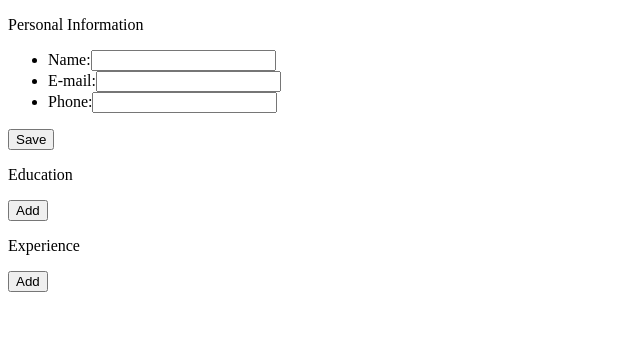
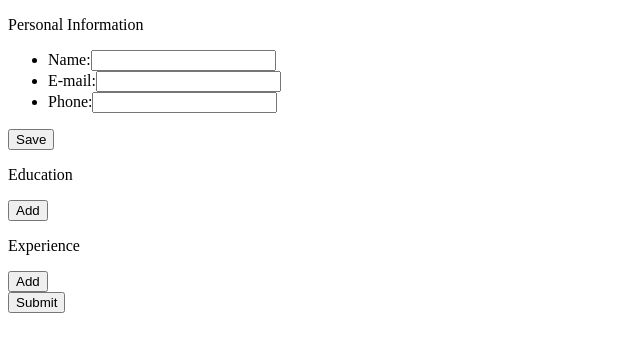
Before and after one commit to Sheishori/cv-creator, a React (Create React App) app: page / in a window 1280 px wide. Shown: the top 352 px of the page, without its empty margins (0-640 px from the left). Built offline with nearby package versions, Linux system fonts and the light colour scheme.

Commit message:
Add a submit button to hide all editing and only display saved data

```diff
--- a/src/App.js
+++ b/src/App.js
@@ -4,12 +4,43 @@ import Education from './components/Education';
 import Experience from './components/Experience';
 
 class App extends React.Component {
+	constructor() {
+		super();
+
+		this.state = {
+			editing: true,
+		};
+
+		this.submit = this.submit.bind(this);
+		this.edit = this.edit.bind(this);
+	}
+
+	submit() {
+		this.setState({
+			editing: false,
+		});
+	}
+
+	edit() {
+		this.setState({
+			editing: true,
+		});
+	}
+
 	render() {
+		const { editing } = this.state;
+		const submitButton = <button onClick={this.submit}>Submit</button>;
+		const editButton = <button onClick={this.edit}>Edit</button>;
+		let button = submitButton;
+
+		if (editing === false) button = editButton;
+
 		return (
 			<div className='App'>
-				<PersonalInfo />
-				<Education />
-				<Experience />
+				<PersonalInfo editing={editing} />
+				<Education editing={editing} />
+				<Experience editing={editing} />
+				{button}
 			</div>
 		);
 	}
--- a/src/components/Education.js
+++ b/src/components/Education.js
@@ -1,8 +1,8 @@
 import React from 'react';
 
 class Education extends React.Component {
-	constructor() {
-		super();
+	constructor(props) {
+		super(props);
 
 		this.state = {
 			education: [],
@@ -65,7 +65,7 @@ class Education extends React.Component {
 	}
 
 	render() {
-		const { state } = this;
+		const { state, props } = this;
 
 		let editing = '';
 		const newForm = (
@@ -104,8 +104,17 @@ class Education extends React.Component {
 			</form>
 		);
 
-		if (this.state.editing) {
+		const AddButton = <button onClick={this.newEducation}>Add</button>;
+		let button = AddButton;
+
+		if (state.editing) {
 			editing = newForm;
+			button = '';
+		}
+
+		if (props.editing === false) {
+			editing = '';
+			button = '';
 		}
 
 		return (
@@ -121,7 +130,7 @@ class Education extends React.Component {
 					})}
 				</ul>
 				{editing}
-				<button onClick={this.newEducation}>Add</button>
+				{button}
 			</div>
 		);
 	}
--- a/src/components/Experience.js
+++ b/src/components/Experience.js
@@ -1,8 +1,8 @@
 import React from 'react';
 
 class Experience extends React.Component {
-	constructor() {
-		super();
+	constructor(props) {
+		super(props);
 
 		this.state = {
 			experience: [],
@@ -71,7 +71,7 @@ class Experience extends React.Component {
 	}
 
 	render() {
-		const { state } = this;
+		const { state, props } = this;
 
 		let editing = '';
 		const newForm = (
@@ -128,8 +128,17 @@ class Experience extends React.Component {
 			</form>
 		);
 
-		if (this.state.editing) {
+		const AddButton = <button onClick={this.newExperience}>Add</button>;
+		let button = AddButton;
+
+		if (state.editing) {
 			editing = newForm;
+			button = '';
+		}
+
+		if (props.editing === false) {
+			editing = '';
+			button = '';
 		}
 
 		return (
@@ -149,7 +158,7 @@ class Experience extends React.Component {
 					})}
 				</ul>
 				{editing}
-				<button onClick={this.newExperience}>Add</button>
+				{button}
 			</div>
 		);
 	}
--- a/src/components/PersonalInfo.js
+++ b/src/components/PersonalInfo.js
@@ -1,8 +1,8 @@
 import React from 'react';
 
 class PersonalInfo extends React.Component {
-	constructor() {
-		super();
+	constructor(props) {
+		super(props);
 
 		this.state = {
 			name: '',
@@ -41,7 +41,7 @@ class PersonalInfo extends React.Component {
 	}
 
 	render() {
-		const { state } = this;
+		const { state, props } = this;
 
 		const nameInput = (
 			<input
@@ -79,11 +79,15 @@ class PersonalInfo extends React.Component {
 		let phoneField = phoneInput;
 		let button = submitButton;
 
-		if (state.editing === false) {
+		if (state.editing === false || props.editing === false) {
 			nameField = nameDiv;
 			emailField = emailDiv;
 			phoneField = phoneDiv;
 			button = editButton;
+		}
+
+		if (props.editing === false) {
+			button = '';
 		}
 
 		return (
```
